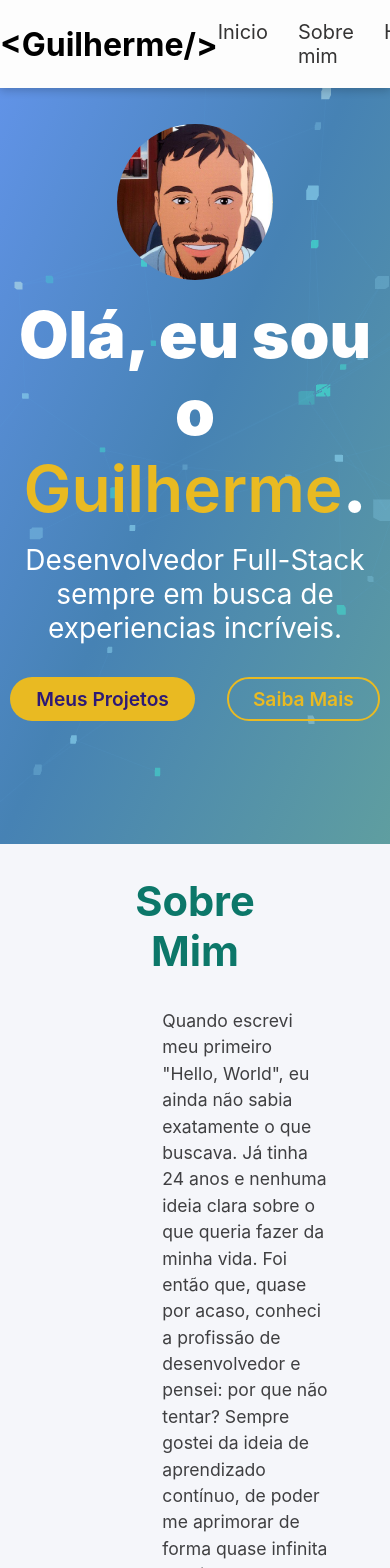
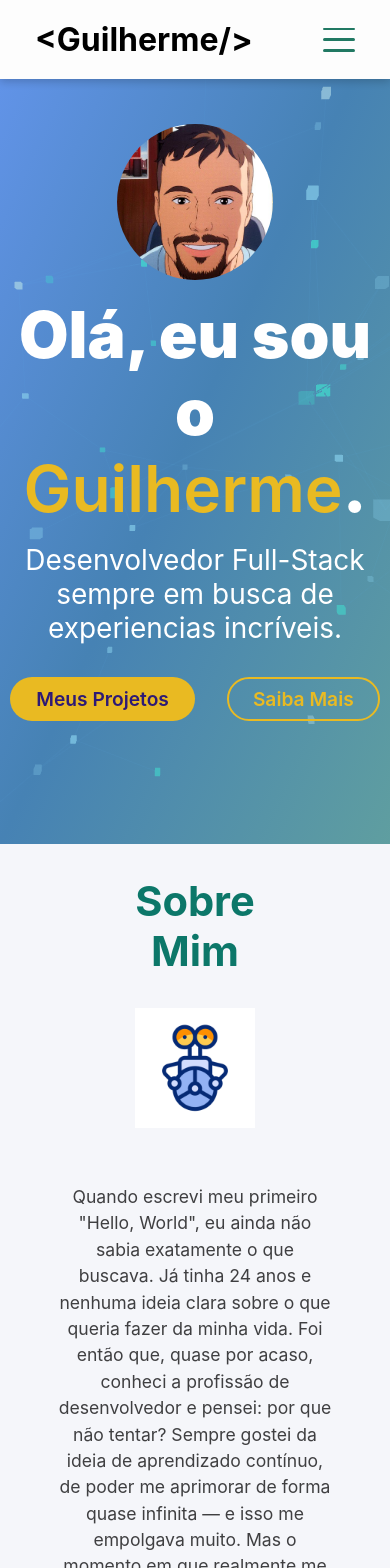
Before and after one commit to Guilherm001/portfolio, a Next.js app: page / in a window 390 px wide. Shown: the top 1568 px of the page. Built offline with nearby package versions, Linux system fonts and the light colour scheme.

Commit message:
praticamente finalizado ja

```diff
--- a/src/app/components/Footer/Style.module.css
+++ b/src/app/components/Footer/Style.module.css
@@ -1,6 +1,6 @@
 .footer{
     background: linear-gradient(to bottom right, #269942, #2d9486, #0775f3);
-    height: 40vh;
+    height: 40%;
     width: 100%;
     padding: 20px;
     text-align: center;
--- a/src/app/components/Topo/index.jsx
+++ b/src/app/components/Topo/index.jsx
@@ -1,16 +1,35 @@
-import styles from './styles.module.css';
-
+import { useState } from "react";
+import styles from "./styles.module.css";
 
 export default function Topo() {
+  const [open, setOpen] = useState(false);
+
   return (
     <header className={styles.Topo}>
-        <h1>{'<Guilherme/>'}</h1>
+      <h1>{"<Guilherme/>"}</h1>
       <nav>
-            <ul className={styles.menu}>
-            <li><a href="/">Inicio</a></li>
-            <li><a href="/">Sobre mim</a></li>
-            <li><a href="/">Habilidades</a></li>
-            <li><a href="/">Produtos</a></li>
+        <div
+          className={styles.hamburguer}
+          onClick={() => setOpen((prev) => !prev)}
+          aria-label="Abrir menu"
+        >
+          <span />
+          <span />
+          <span />
+        </div>
+        <ul className={`${styles.menu} ${open ? styles.open : ""}`}>
+          <li>
+            <a href="/">Inicio</a>
+          </li>
+          <li>
+            <a href="/">Sobre mim</a>
+          </li>
+          <li>
+            <a href="/">Habilidades</a>
+          </li>
+          <li>
+            <a href="/">Produtos</a>
+          </li>
         </ul>
       </nav>
     </header>
--- a/src/app/components/Topo/styles.module.css
+++ b/src/app/components/Topo/styles.module.css
@@ -24,3 +24,44 @@
     color: rgb(53, 52, 52);
     font-size: 20px;
 }
+.hamburguer {
+  display: none;
+  flex-direction: column;
+  cursor: pointer;
+  width: 32px;
+  height: 32px;
+  justify-content: center;
+  align-items: center;
+  z-index: 1100;
+}
+
+.hamburguer span {
+  height: 4px;
+  width: 100%;
+  background: #217963;
+  margin: 4px 0;
+  border-radius: 2px;
+  transition: 0.3s;
+}
+
+@media (max-width: 800px) {
+  .menu {
+    display: none;
+    position: absolute;
+    top: 70px;
+    right: 20px;
+    background: #fff;
+    flex-direction: column;
+    gap: 20px;
+    box-shadow: 0 4px 16px rgba(0,0,0,0.10);
+    padding: 20px 30px;
+    border-radius: 10px;
+    z-index: 1050;
+  }
+  .menu.open {
+    display: flex;
+  }
+  .hamburguer {
+    display: flex;
+  }
+}
--- a/src/app/components/sobre/style.module.css
+++ b/src/app/components/sobre/style.module.css
@@ -52,3 +52,39 @@
     line-height: 1.5;
     color: rgb(63, 63, 65);
 }
+@media (max-width: 1200px) and (min-width: 801px) {
+  .gifCentro,
+  .gifDireita,
+  .gifEsquerda {
+    width: 160px;
+    max-width: 180px;
+  }
+}
+@media (max-width: 800px) {
+  .containerSobre {
+    flex-direction: column;
+    gap: 2rem;
+    align-items: center;
+  }
+
+  .containerImagem {
+    align-items: center;
+    width: 100%;
+    gap: 0;
+  }
+
+  .gifDireita,
+  .gifEsquerda {
+    display: none;
+  }
+
+  .gifCentro {
+    align-self: center;
+    margin-bottom: 1.5rem;
+  }
+
+  .containerTexto {
+    align-items: center;
+    text-align: center;
+  }
+}
```
Lines whose indentation alone changed are shown as unchanged.
